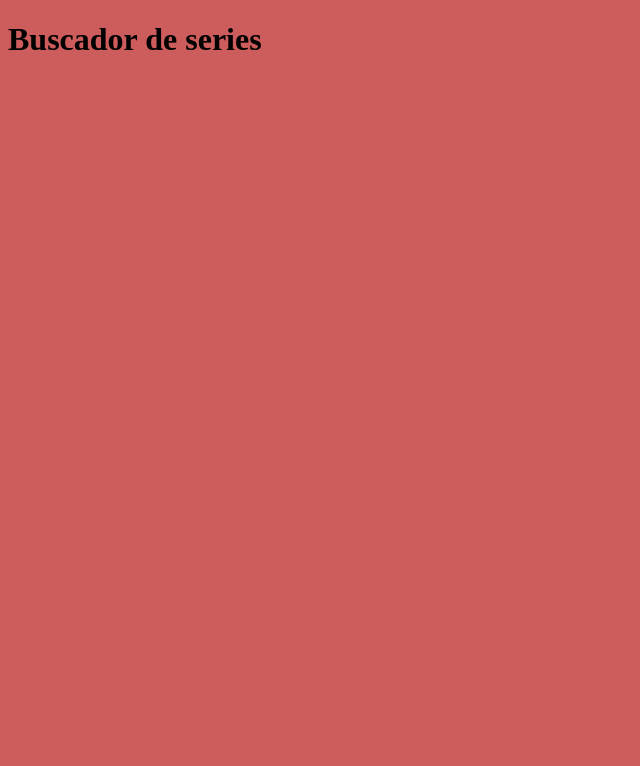
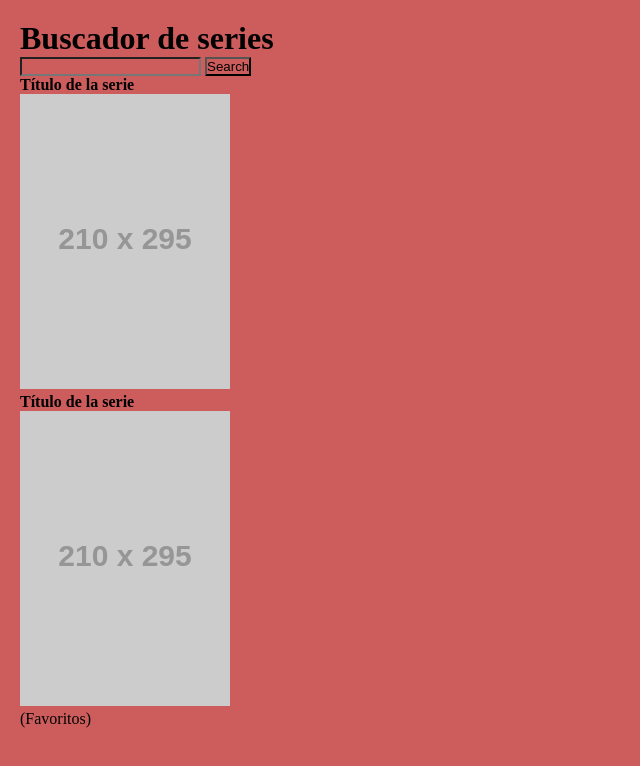
Before and after one commit to saramartara/My-favorite-series-module-2, a plain HTML site: page index.html in a window 1280 px wide. Shown: the whole page, without its empty margins (0-640 px from the left). Drawn offline with Linux system fonts and the light colour scheme; placeholder pictures from the web are drawn by us.

Commit message:
add first structure html and basic styles css

```diff
--- a/index.html
+++ b/index.html
@@ -7,8 +7,37 @@
     <title>Series!</title>
     <link rel="stylesheet" href="./styles/main.css" />
   </head>
-  <body>
+  <body class="page">
     <h1 class="title">Buscador de series</h1>
+    <form class="form" method="GET">
+      <input type="text" class="input" />
+      <button class="btn">Search</button>
+      <ul>
+        <li>
+          <div>
+            <h4>Título de la serie</h4>
+            <img
+              src="https://via.placeholder.com/210x295/ffffff/666666/?
+          text=TV"
+              alt="serie picture"
+            />
+          </div>
+        </li>
+        <li>
+          <div>
+            <h4>Título de la serie</h4>
+            <img
+              src="https://via.placeholder.com/210x295/ffffff/666666/?
+            text=TV"
+              alt="serie picture"
+            />
+          </div>
+        </li>
+      </ul>
+      <ul>
+        (Favoritos)
+      </ul>
+    </form>
 
     <script type="text/javascript" src="./js/main.js"></script>
   </body>
--- a/styles/main.css
+++ b/styles/main.css
@@ -1,3 +1,10 @@
 * {
-  background-color: indianred;
+  background-color: #cd5c5c;
+  box-sizing: border-box;
+  margin: 0;
+  padding: 0;
+  list-style: none;
 }
+.page {
+  margin: 20px;
+}
```
